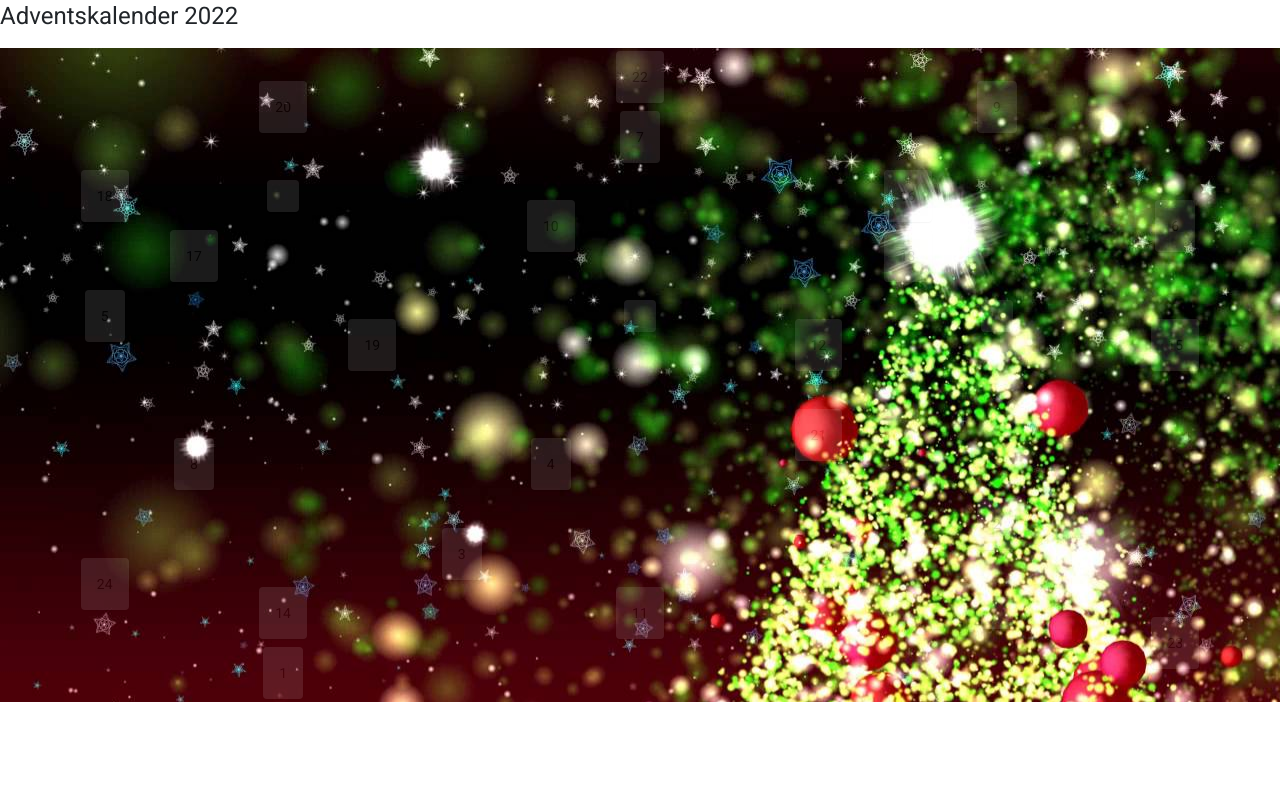
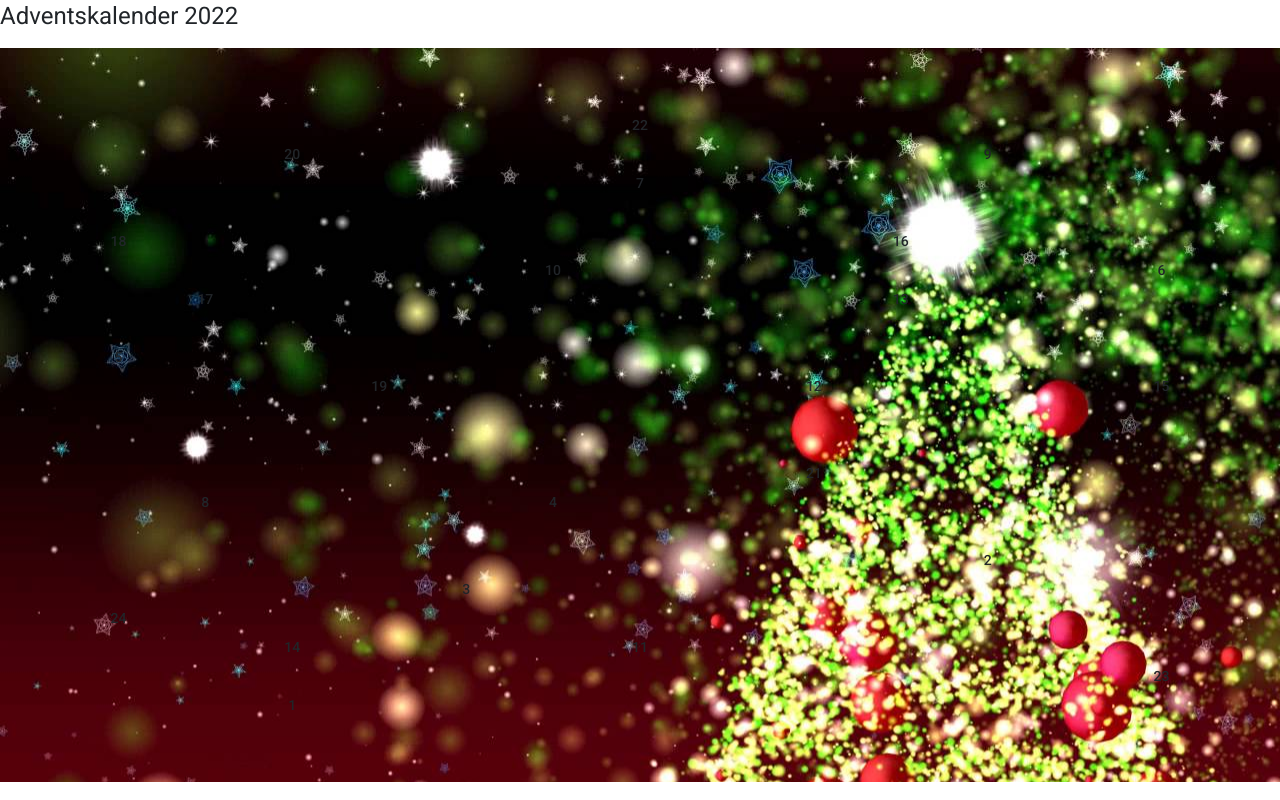
Before and after one commit to JustCode-7/adventskalender, an Angular app: page / in a window 1280 px wide. Built offline with nearby package versions, Linux system fonts and the light colour scheme.

Commit message:
delete matcard, use buttons, ngif, various images

```diff
--- a/src/app/app.component.html
+++ b/src/app/app.component.html
@@ -1,4 +1,4 @@
 <app-titel></app-titel>
-<div [ngStyle]="{'background-image': 'url('+backgroundUrl+')'}">
+<div [ngStyle]="{'background-image': 'url('+backgroundUrl+')'}" class="p-3">
   <app-calender></app-calender>
 </div>
--- a/src/app/calender/calender.component.html
+++ b/src/app/calender/calender.component.html
@@ -1,18 +1,25 @@
 <div class="mx-3 my-3">
   <mat-grid-list cols="{{gridlistcols}}" rowHeight="3:1">
+    <div class="p-3 d-flex justify-content-sm-center">
       <mat-grid-tile
         *ngFor="let fenster of fensters"
         [colspan]="fenster.cols"
         [rowspan]="fenster.rows"
       >
+        <div *ngIf="!fenster.open; else fensterOpen">
+          <button (click)="openWindow(fenster)" mat-button>{{fenster.text}}
+          </button>
+        </div>
+        <ng-template #fensterOpen>
           <div>
-        <mat-card [style.opacity]="fenster.opacity" (click)="openWindow(fenster)">
-          <mat-card-content >
-            {{fenster.text}}
-            <img [hidden]="fenster.imageHidden" mat-card-image src="{{fenster.image}}">
-          </mat-card-content>
-        </mat-card>
+            <img (click)="showContent(fenster)"
+                 [hidden]="fenster.imageHidden"
+                 height="60"
+                 src="{{fenster.image}}"
+                 width="50">
           </div>
+        </ng-template>
       </mat-grid-tile>
+    </div>
   </mat-grid-list>
 </div>
--- a/src/app/calender/calender.component.ts
+++ b/src/app/calender/calender.component.ts
@@ -1,7 +1,7 @@
 import { Component, OnInit } from '@angular/core';
-import { CalenderServiceService } from '../service/calender-service.service';
-import {MatDialog, MatDialogRef} from '@angular/material/dialog';
-import {ImageDialogComponent} from "../dialog/image-dialog/image-dialog.component";
+import { CalenderService } from '../service/calender.service';
+import { MatDialog } from '@angular/material/dialog';
+import { ImageDialogComponent } from '../dialog/image-dialog/image-dialog.component';
 
 export class Fenster {
   color!: string;
@@ -9,7 +9,7 @@ export class Fenster {
   rows!: number;
   text!: string;
   imageHidden: boolean = true;
-  opacity: number = 0.1;
+  open: boolean = false;
   image!: string;
 }
 
@@ -20,10 +20,10 @@ export class Fenster {
 })
 export class CalenderComponent implements OnInit {
   fensters: Fenster[] = [];
-  localCalService!: CalenderServiceService;
+  localCalService!: CalenderService;
   gridlistcols: string = '7';
 
-  constructor(calService: CalenderServiceService, public dialog: MatDialog) {
+  constructor(calService: CalenderService, public dialog: MatDialog) {
     this.localCalService = calService;
   }
 
@@ -50,41 +50,71 @@ export class CalenderComponent implements OnInit {
   }
 
   ngOnInit(): void {
-    if(this.localCalService.parse() == null ){
+    if (this.localCalService.parse() == null) {
       this.initFensters();
     }
     this.fensters = this.localCalService.parse();
   }
 
-  private shuffleFenters(array: Fenster[]) {
-     if (array.every(
-        (value, index) => value === array[index])) {
-       this.localCalService.shuffle(array);
+  openWindow(fenster: Fenster) {
+    if (fenster.text != null) {
+      fenster.imageHidden = false;
+      fenster.open = true;
+      this.setPictures(fenster);
+      this.openDialog('3000ms', '1500ms', fenster);
+      this.localCalService.stringify(this.fensters);
     }
-    this.localCalService.stringify(array)
-    this.fensters = array;
   }
 
-
-  openWindow(fenster : Fenster) {
-    if(fenster.text != null){
-      fenster.imageHidden = false;
-      fenster.opacity = 1.0;
-      this.openDialog('3000ms', '1500ms');
-      // zufällig ein Bild auswählen und in fenster speichern.
-      // fenster.image = "https://material.angular.io/assets/img/examples/shiba2.jpg";
-      // fenster.image = "https://www.sprueche-und-wuensche.com/img/weihnachtssprueche.jpg";
-      fenster.image = "https://www.weihnachtsgedichte-sprueche.net/weihnachtssprueche/kurze/spruchbilder/kerzenbild-plaetzchen-text-unsereseele.jpg";
-      this.localCalService.stringify(this.fensters)
-
-    }
-  }
-  openDialog(enterAnimationDuration: string, exitAnimationDuration: string): void {
+  openDialog(
+    enterAnimationDuration: string,
+    exitAnimationDuration: string,
+    fenster: Fenster
+  ): void {
+    this.localCalService.setImageForDialog(fenster);
     this.dialog.open(ImageDialogComponent, {
-      width: '40%',
-      height: '60%',
       enterAnimationDuration,
       exitAnimationDuration,
     });
   }
+
+  showContent(fenster: Fenster) {
+    this.openDialog('3000ms', '1500ms', fenster);
+  }
+
+  /**
+   * hier braucht es noch eine geile Idee
+   * um das so dynamisch wie möglich und ohne merkbare Wiederholung
+   * zu lösen
+   * @param fenster
+   * @private
+   */
+  private setPictures(fenster: Fenster) {
+    let num = Number.parseInt(fenster.text);
+    if (num == 24) {
+      fenster.image =
+        'https://cdn01.xn--weihnachtsgrsse24-e3b.de/files/theme/Bilder/Startseite/weihnachtsgruesse-neu.jpg';
+    } else if (num % 2 == 0) {
+      fenster.image =
+        'https://www.weihnachtsgedichte-sprueche.net/weihnachtssprueche/kurze/spruchbilder/kerzenbild-plaetzchen-text-unsereseele.jpg';
+    } else if (num % 3 == 0) {
+      fenster.image =
+        'https://material.angular.io/assets/img/examples/shiba2.jpg';
+    } else if (num % 5 == 0) {
+      fenster.image =
+        'https://www.sprueche-und-wuensche.com/img/weihnachtssprueche.jpg';
+    } else {
+      fenster.image =
+        'https://cdn01.xn--weihnachtsgrsse24-e3b.de/files/theme/Bilder/Startseite/weihnachtsgruesse-freundin.jpg';
+    }
+    this.localCalService.setImageForDialog(fenster);
+  }
+
+  private shuffleFenters(array: Fenster[]) {
+    if (array.every((value, index) => value === array[index])) {
+      this.localCalService.shuffle(array);
+    }
+    this.localCalService.stringify(array);
+    this.fensters = array;
+  }
 }
--- a/src/app/dialog/image-dialog/image-dialog.component.html
+++ b/src/app/dialog/image-dialog/image-dialog.component.html
@@ -1,3 +1,3 @@
 <div mat-dialog-content>
-  <img [hidden]="false" mat-card-image src="https://www.sprueche-und-wuensche.com/img/weihnachtssprueche.jpg">
+  <img [hidden]="false" mat-card-image src="{{image}}">
 </div>
--- a/src/app/dialog/image-dialog/image-dialog.component.ts
+++ b/src/app/dialog/image-dialog/image-dialog.component.ts
@@ -1,14 +1,16 @@
-import { Component, OnInit } from '@angular/core';
+import { Component } from '@angular/core';
+import { CalenderService } from '../../service/calender.service';
 
 @Component({
   selector: 'app-image-dialog',
   templateUrl: './image-dialog.component.html',
-  styleUrls: ['./image-dialog.component.scss']
+  styleUrls: ['./image-dialog.component.scss'],
 })
 export class ImageDialogComponent {
   hidden = true;
-  image = "";
-  constructor() { }
+  image = '';
 
-
+  constructor(private calenderService: CalenderService) {
+    this.image = this.calenderService.getImageFromDialog();
+  }
 }
--- a/src/app/service/calender-service.service.ts
+++ b/src/app/service/calender.service.ts
@@ -4,7 +4,8 @@ import { Fenster } from '../calender/calender.component';
 @Injectable({
   providedIn: 'root',
 })
-export class CalenderServiceService {
+export class CalenderService {
+  image: string = '';
 
   getCurrentYear() {
     return new Date().getFullYear();
@@ -14,24 +15,28 @@ export class CalenderServiceService {
    * Shuffles array in place.
    */
   shuffle(arr: Fenster[]) {
-    let random;
-    let temp;
-    let index;
-    for (index = arr.length - 1; index > 0; index--) {
-      random = Math.floor(Math.random() * (index + 1));
-      temp = arr[index];
+    for (let index = arr.length - 1; index > 0; index--) {
+      const random = Math.floor(Math.random() * (index + 1));
+      const temp = arr[index];
       arr[index] = arr[random];
       arr[random] = temp;
     }
     return arr;
   }
 
-
-  stringify(s : any){
+  stringify(s: any) {
     localStorage.setItem(this.getCurrentYear().toString(), JSON.stringify(s));
   }
 
-  parse(){
-   return JSON.parse(localStorage.getItem(this.getCurrentYear().toString())!);
+  parse() {
+    return JSON.parse(localStorage.getItem(this.getCurrentYear().toString())!);
+  }
+
+  setImageForDialog(fenster: Fenster) {
+    this.image = fenster.image;
+  }
+
+  getImageFromDialog() {
+    return this.image;
   }
 }
--- a/src/app/titel/titel.component.ts
+++ b/src/app/titel/titel.component.ts
@@ -1,19 +1,11 @@
-import { Component, OnInit } from '@angular/core';
-import {CalenderServiceService} from "../service/calender-service.service";
+import { Component } from '@angular/core';
+import { CalenderService } from '../service/calender.service';
 
 @Component({
   selector: 'app-titel',
   templateUrl: './titel.component.html',
-  styleUrls: ['./titel.component.scss']
+  styleUrls: ['./titel.component.scss'],
 })
-export class TitelComponent implements OnInit {
-  localCalService!: CalenderServiceService;
-
-  constructor(calService: CalenderServiceService) {
-    this.localCalService = calService;
-  }
-
-  ngOnInit(): void {
-  }
-
+export class TitelComponent {
+  constructor(public localCalService: CalenderService) {}
 }
```
Also changed, not shown: 1 other file (tests, documents, lock files or other folders). Lines whose indentation alone changed are shown as unchanged.
